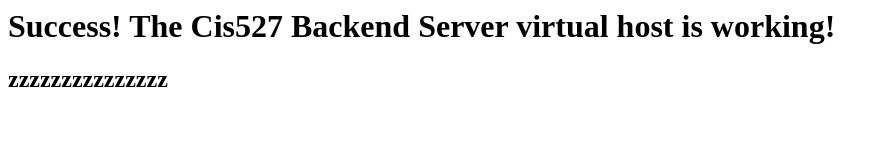
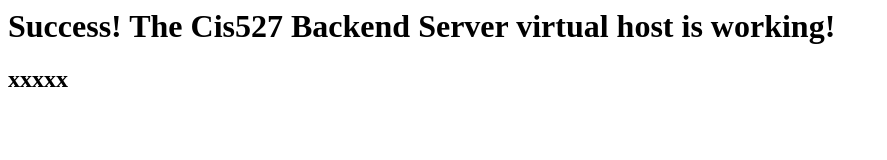
Before and after one commit to zacharyjulian/effective-octo-fishstick, a plain HTML site: page index.html in a window 1280 px wide. Shown: the whole page, without its empty margins (0-887 px from the left). Drawn offline with Linux system fonts and the light colour scheme.

Commit message:
Update index.html

```diff
--- a/index.html
+++ b/index.html
@@ -4,6 +4,6 @@
     </head>
     <body>
         <h1>Success! The Cis527 Backend Server virtual host is working!</h1>
-		<h2>zzzzzzzzzzzzzzz</h2>
+		<h2>xxxxx</h2>
     </body>
 </html>
```
